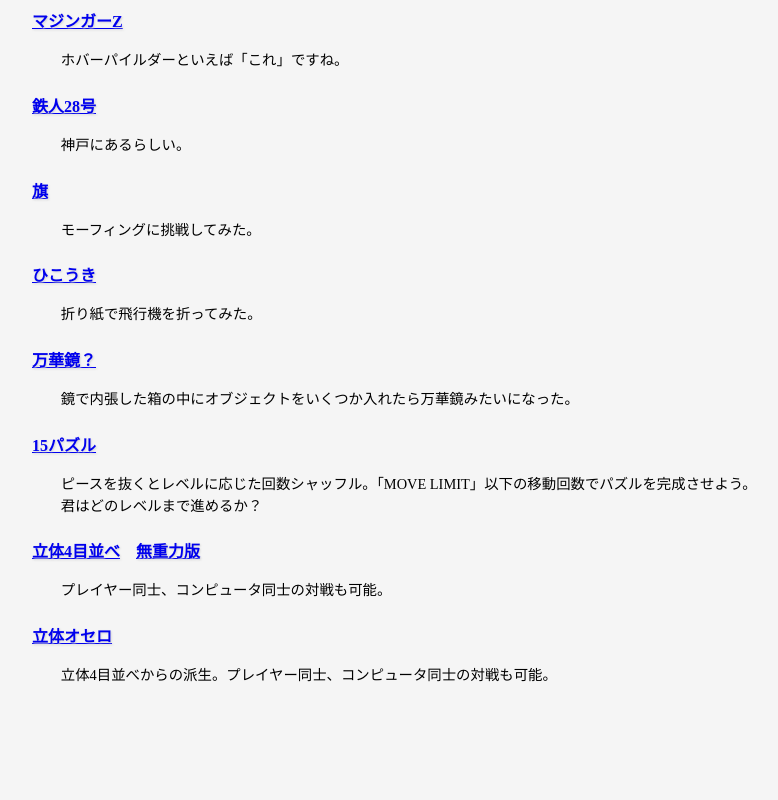
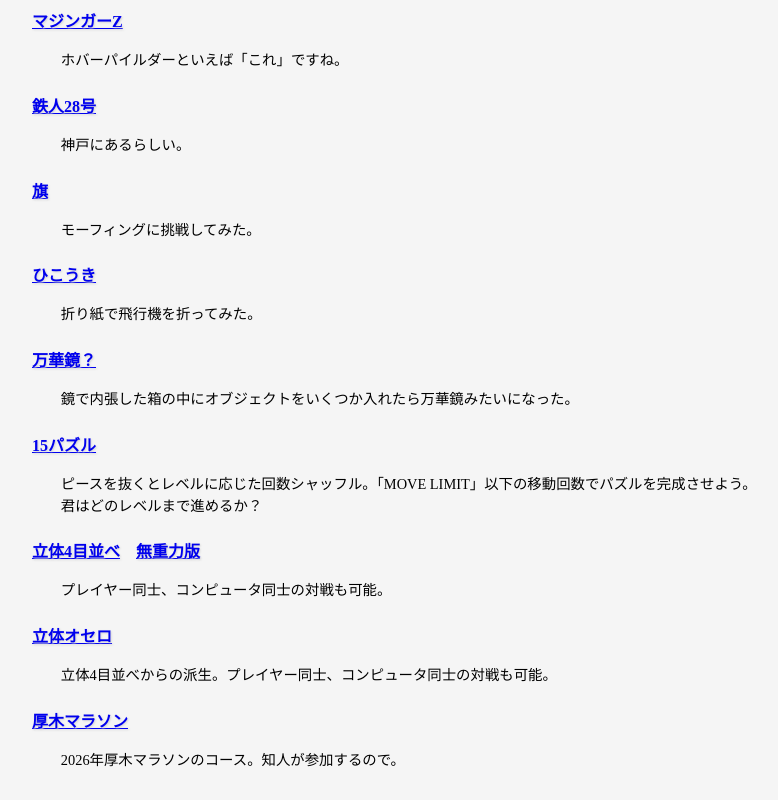
Before and after one commit to takashi-sakamoto-hp/legendary-chainsaw, a plain HTML site: page three/index.html in a window 1280 px wide. Shown: the part 1315-2115 px from the top of the page, without its empty margins (18-796 px from the left). Before the commit the page ends 2030 px from the top, so only its background shows below. Drawn offline with Linux system fonts and the light colour scheme.

Commit message:
Add files via upload

```diff
--- a/three/index.html
+++ b/three/index.html
@@ -84,6 +84,9 @@
 
 		<h3><a href="contents/4x4x4Othello2.html">立体オセロ</a></h3>
 		<div class="explanation indent">立体4目並べからの派生。プレイヤー同士、コンピュータ同士の対戦も可能。</div>
+
+		<h3><a href="contents/AtsugiMarathon.html">厚木マラソン</a></h3>
+		<div class="explanation indent">2026年厚木マラソンのコース。知人が参加するので。</div>
 	</div>
 	</body>
 </html>
```
